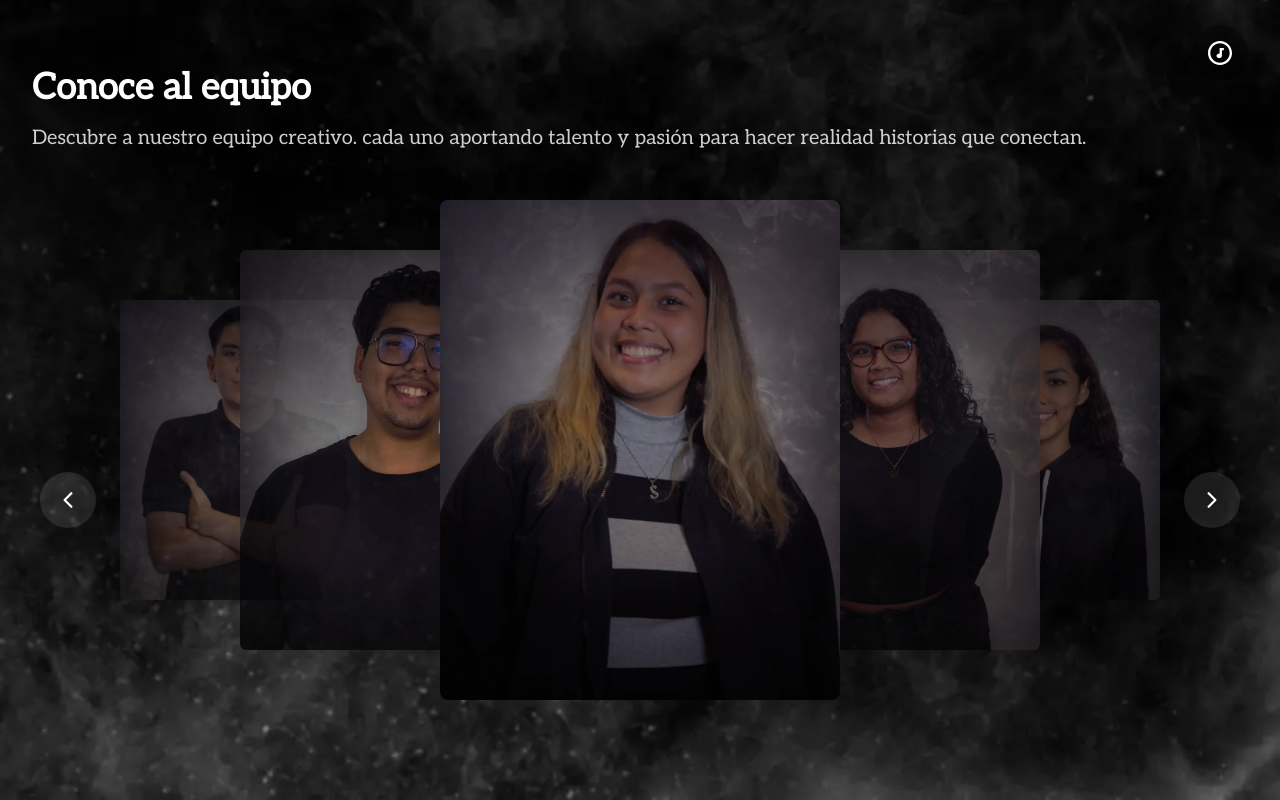
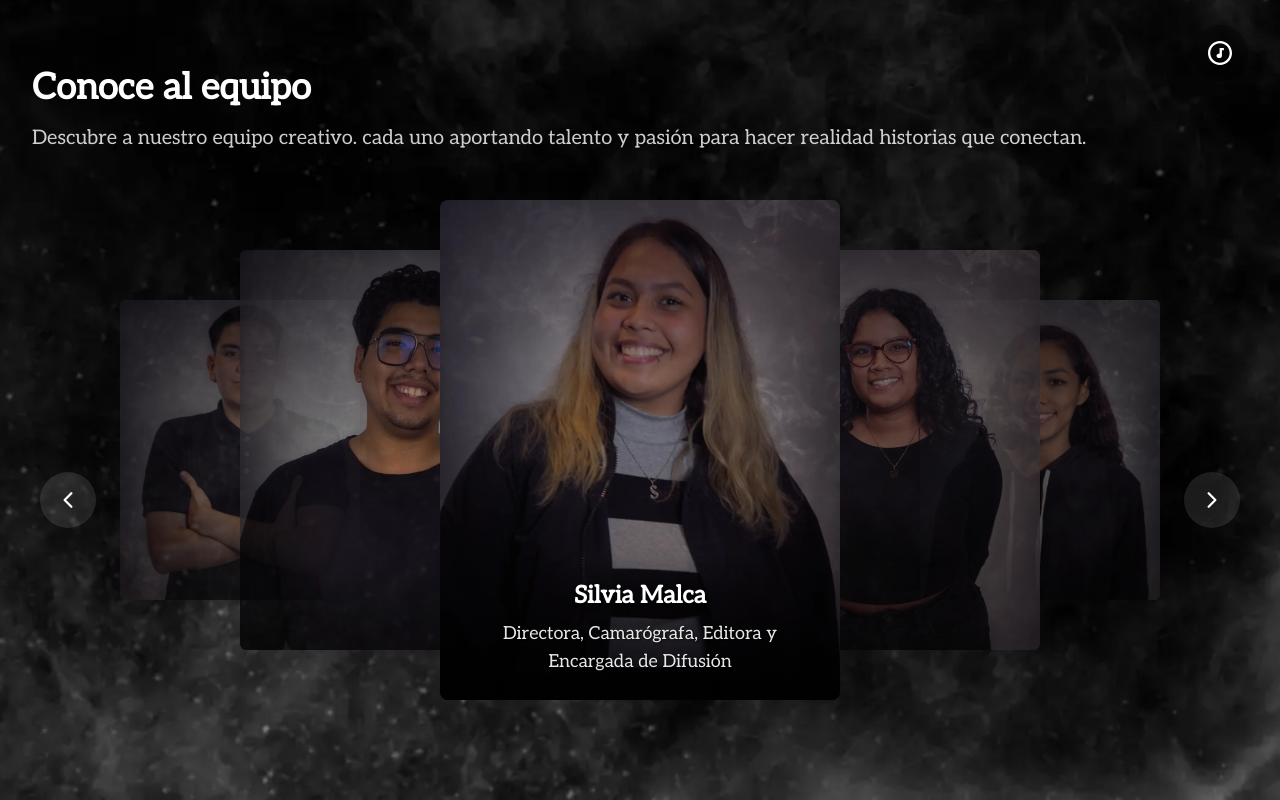
Before and after one commit to alonsoyiyi/web-silvia, a Next.js app: page /sobrenosotros in a window 1280 px wide. Shown: the part 687-1487 px from the top of the page. Built offline with nearby package versions, Linux system fonts and the light colour scheme.

Commit message:
textos en slider

```diff
--- a/app/sobrenosotros/page.js
+++ b/app/sobrenosotros/page.js
@@ -148,6 +148,17 @@ const CarouselItem = ({ person, index, currentIndex, totalItems, onClick }) => {
 					fill
 					className="object-cover"
 				/>
+				{/* New overlay for text that only shows when centered */}
+				{getVariant() === 'center' && (
+					<div className="absolute bottom-0 left-0 right-0 p-6 bg-gradient-to-t from-black/80 to-transparent text-center">
+						<h3 className="text-2xl font-bold text-white mb-2 [text-shadow:_2px_2px_4px_rgba(0,0,0,0.7)]">
+							{person.name}
+						</h3>
+						<p className="text-lg text-white/90 [text-shadow:_1px_1px_2px_rgba(0,0,0,0.7)]">
+							{person.role}
+						</p>
+					</div>
+				)}
 			</div>
 		</motion.div>
 	);
```
